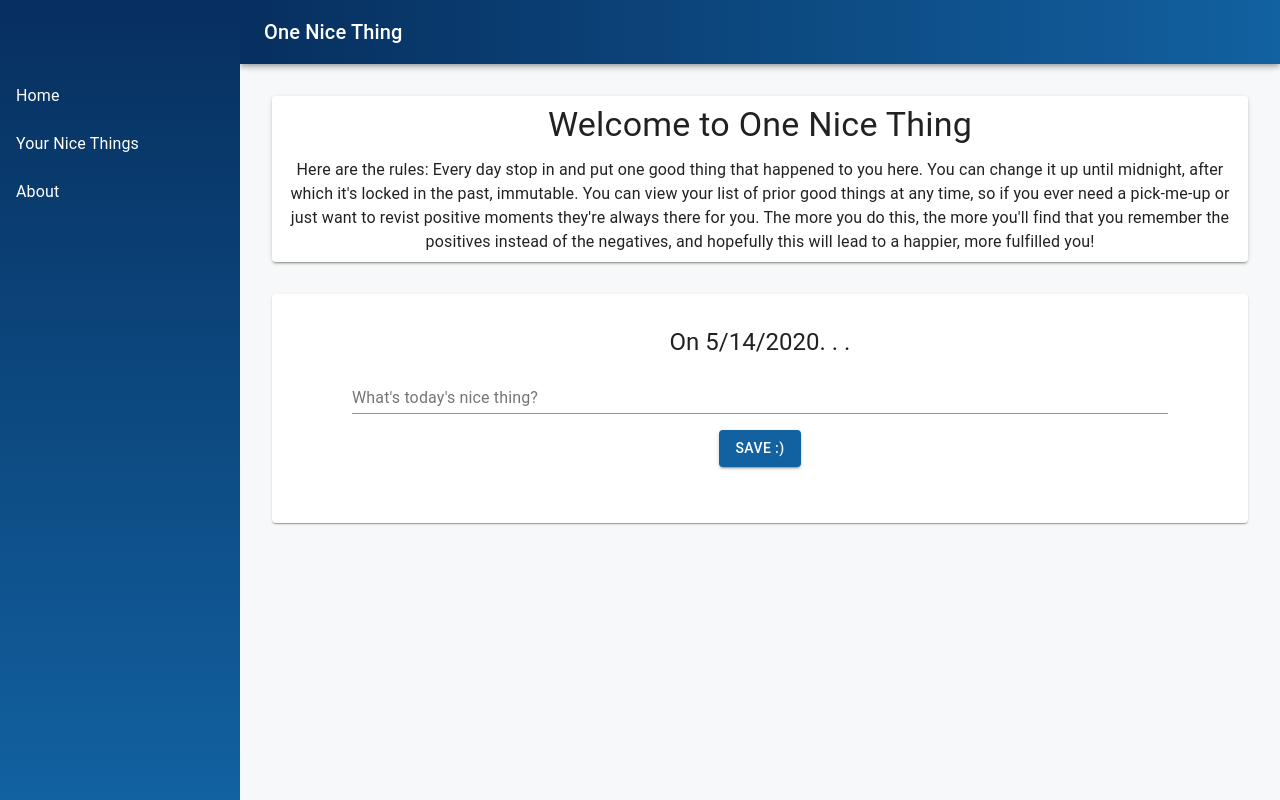
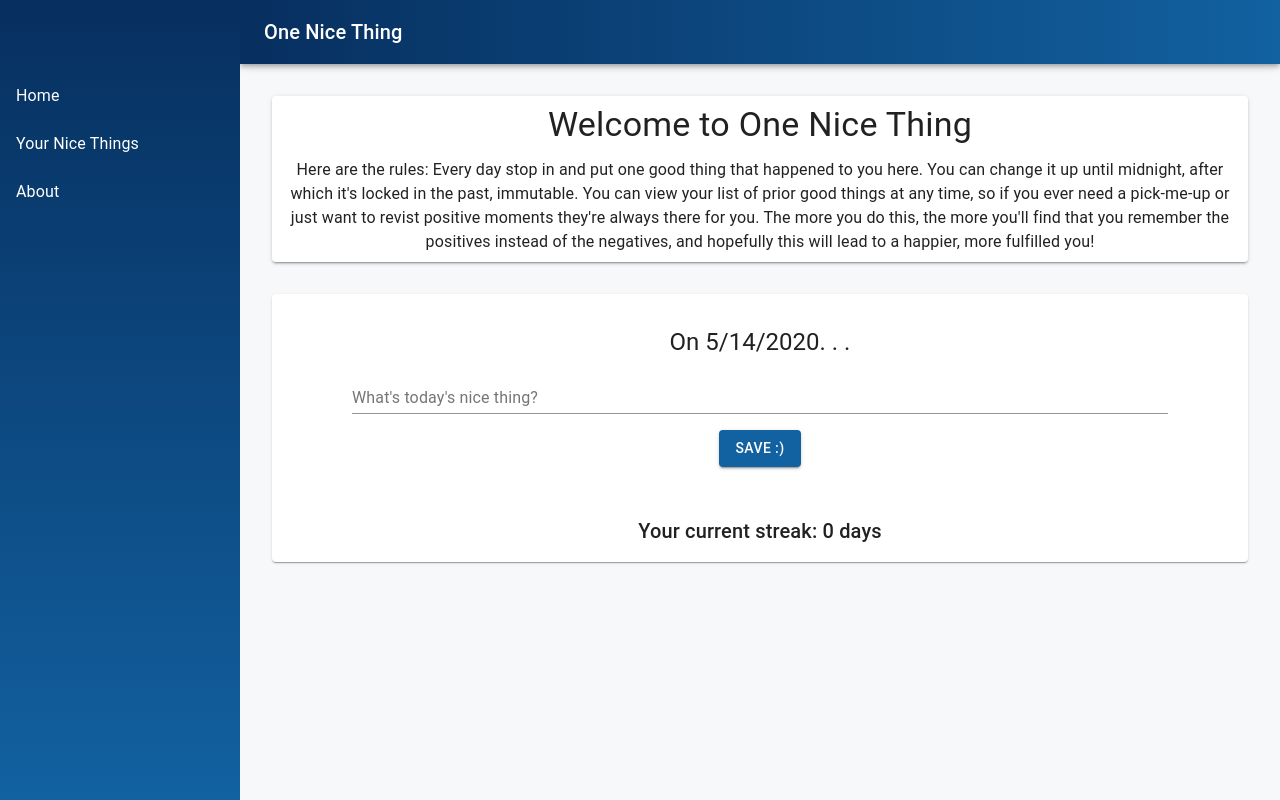
Before and after one commit to Dantaro/one-nice-thing, a React (Create React App) app: page / in a window 1280 px wide. Built offline with nearby package versions, Linux system fonts and the light colour scheme.

Commit message:
Added streak tracker

```diff
--- a/package.json
+++ b/package.json
@@ -12,6 +12,7 @@
     "@testing-library/jest-dom": "^4.2.4",
     "@testing-library/react": "^9.5.0",
     "@testing-library/user-event": "^7.2.1",
+    "date-fns": "^2.14.0",
     "react": "^16.13.1",
     "react-dom": "^16.13.1",
     "react-redux": "^7.2.0",
--- a/src/page/home/Home.js
+++ b/src/page/home/Home.js
@@ -6,6 +6,7 @@ import Button from '@material-ui/core/Button'
 import Paper from '@material-ui/core/Paper'
 import { makeStyles } from '@material-ui/core/styles'
 import { SaveNoteList } from '../../store/action/NoteList'
+import { parse, differenceInDays, isToday } from 'date-fns'
 
 const useStyles = makeStyles({
     intro: {
@@ -54,6 +55,33 @@ const saveNote = (date, text, noteList) => {
     return SaveNoteList(newList)
 }
 
+const findCurrentStreak = (noteList) => {
+    const referenceDate = new Date()
+    const dates = noteList.map((note) =>
+        parse(note.date, 'MM/dd/yyyy', referenceDate)
+    )
+    let numConsecutive = 0
+
+    if (dates.length > 0 && isToday(dates[0])) {
+        numConsecutive += 1
+    }
+
+    for (let i = 0; i < dates.length; i++) {
+        if (i + 1 >= dates.length) {
+            break
+        }
+        const d1 = dates[i]
+        const d2 = dates[i]
+        if (differenceInDays(d1, d2) === 1) {
+            numConsecutive += 1
+        } else {
+            break
+        }
+    }
+
+    return numConsecutive
+}
+
 const Home = () => {
     const classes = useStyles()
 
@@ -76,8 +104,10 @@ const Home = () => {
     //We need this for our onClick below
     const dispatch = useDispatch()
 
-    //
+    //This chooses if are or aren't currently displaying a save message
     const [showSave, setShowSaved] = useState(false)
+
+    const currentStreak = findCurrentStreak(noteList)
 
     return (
         <div>
@@ -136,6 +166,12 @@ const Home = () => {
                 >
                     Great!!!
                 </Typography>
+                <Typography variant="h6" gutterBottom>
+                    Your current streak:{' '}
+                    {currentStreak === 1
+                        ? `${currentStreak} day`
+                        : `${currentStreak} days`}
+                </Typography>
             </Paper>
         </div>
     )
--- a/src/page/list/List.js
+++ b/src/page/list/List.js
@@ -22,7 +22,7 @@ const List = () => {
     return (
         <Box className={classes.root}>
             <Typography className={classes.header} variant="h3" gutterBottom>
-                your nice things
+                Your nice things
             </Typography>
             <NoteList noteList={noteList} />
         </Box>
```
Also changed, not shown: 1 other file (tests, documents, lock files or other folders).
